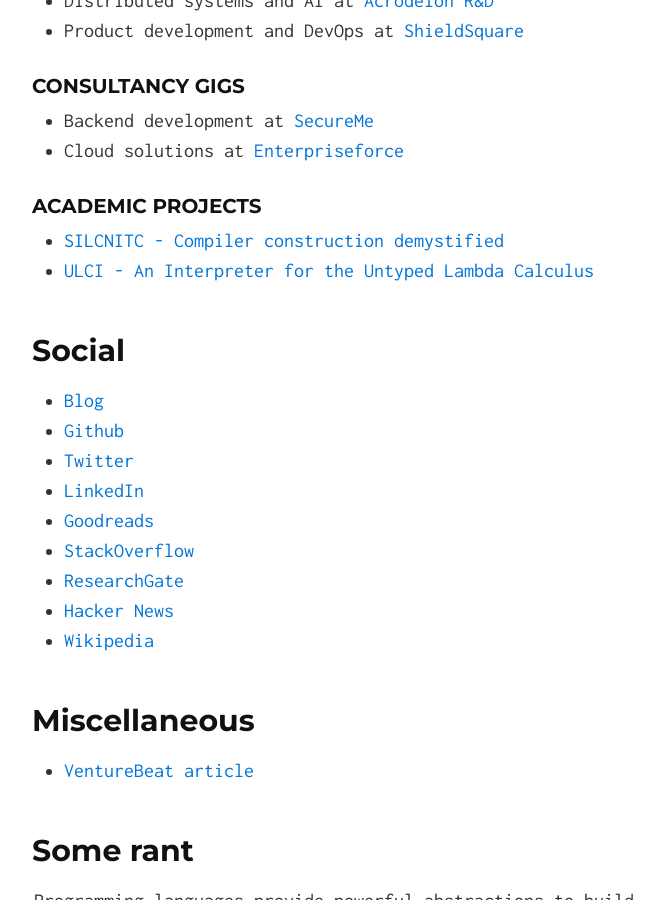
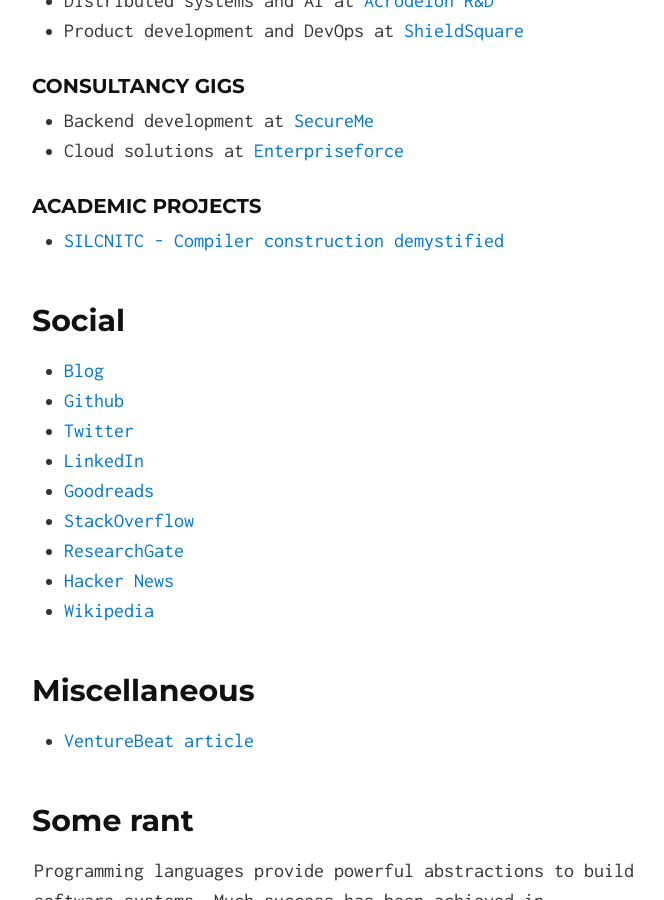
Before and after one commit to nachivpn/nachivpn.github.io, a Jekyll site: the page built from index.md, in a window 1280 px wide and 900 px high, scrolled down 964 px. Shown: the whole window, without its empty margins (306-970 px from the left). Built offline with Jekyll 4.4.1, drawn with Linux system fonts in a browser that asks for light colours.

Commit message:
Update index.md

```diff
--- a/index.md
+++ b/index.md
@@ -26,7 +26,6 @@ My primary focus now is to build a strong theoretical foundation through my mast
 ### Academic projects
 
 * [SILCNITC - Compiler construction demystified](http://silcnitc.github.io/about.html)
-* [ULCI - An Interpreter for the Untyped Lambda Calculus](https://github.com/nachivpn/ulci)
 
 ## Social
 
```
